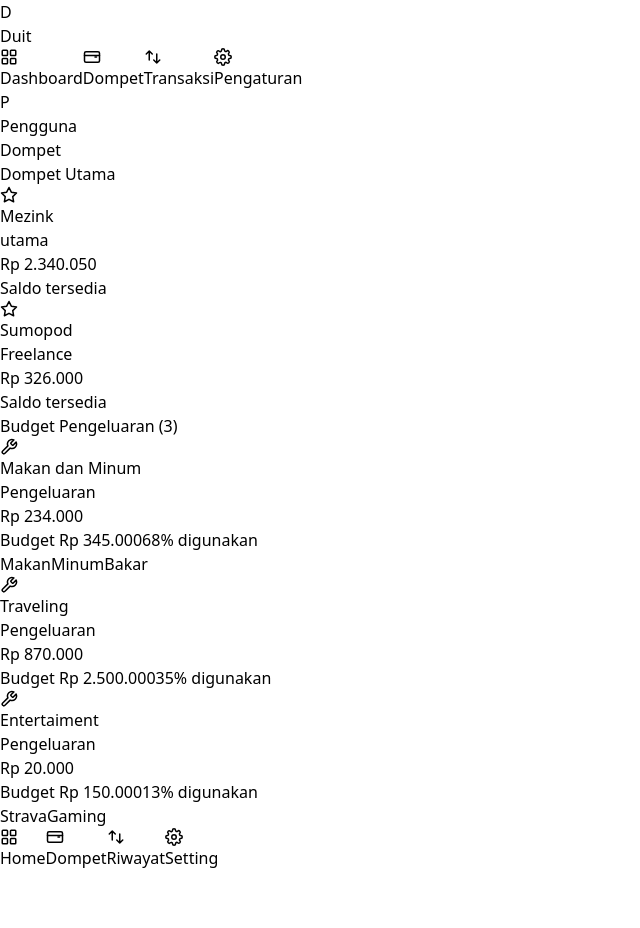
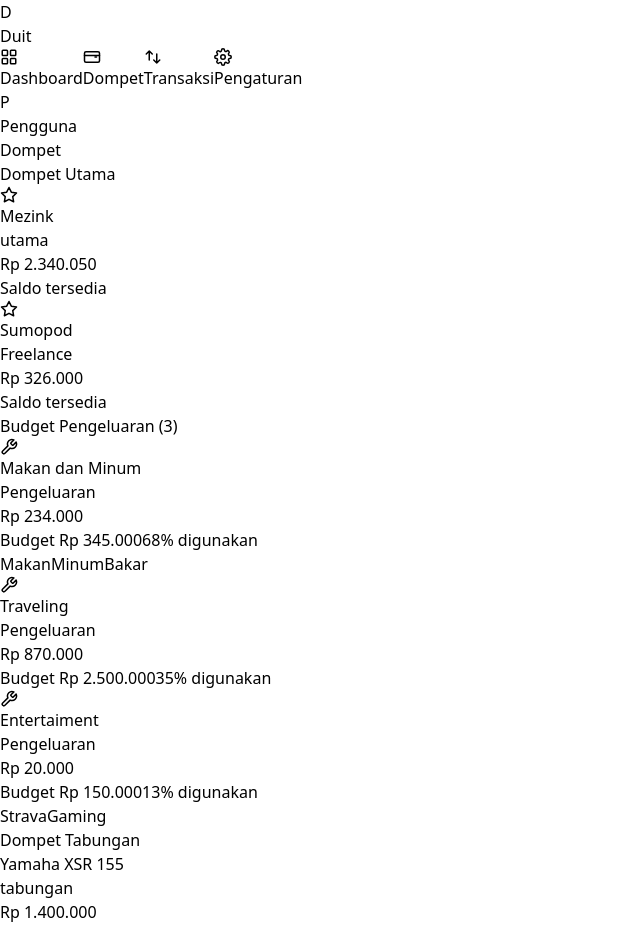
Before and after one commit to ramaaryasuta/fe-money-management, a React (Vite) app: page /dompet in a window 1280 px wide. Shown: the top 928 px of the page, without its empty margins (0-640 px from the left). Before the commit the page ends 870 px from the top, so only its background shows below. Built offline with nearby package versions, Linux system fonts and the light colour scheme.

Commit message:
feat (wallet) : add saving wallet

```diff
--- a/src/components/Card/WalletCard.tsx
+++ b/src/components/Card/WalletCard.tsx
@@ -1,4 +1,7 @@
 import React from "react";
+
+import { formatRupiah } from "../../utils/formatting";
+import { badgeStyles } from "../../utils/ui_helper";
 
 // ─── Types ────────────────────────────────────────────────────────────────────
 
@@ -10,18 +13,6 @@
     icon?: React.ReactNode;
     badgeColor?: "blue" | "orange" | "green" | "gray";
 }
-
-// ─── Helpers ──────────────────────────────────────────────────────────────────
-
-const formatRupiah = (amount: number): string =>
-    "Rp " + amount.toLocaleString("id-ID");
-
-const badgeStyles: Record<string, string> = {
-    blue: "bg-blue-50 text-blue-500",
-    orange: "bg-orange-50 text-orange-500",
-    green: "bg-green-50 text-green-500",
-    gray: "bg-gray-100 text-gray-500",
-};
 
 // ─── Default Icon ─────────────────────────────────────────────────────────────
 
--- /dev/null
+++ b/src/features/wallet/components/SavingWallet.tsx
@@ -0,0 +1,16 @@
+import SavingCard from "../../../components/Card/SavingCard"
+
+const SavingWallet = () => {
+    return (
+        <div>
+            <h1 className="text-md text-gray-400 font-medium mb-4">Dompet Tabungan</h1>
+            <div className="flex gap-3 overflow-x-auto scrollbar-hide">
+                <div className="w-10/12 md:w-6/12 lg:w-4/12 flex-shrink-0">
+                    <SavingCard name="Yamaha XSR 155" balance={1400000} target={10000000} badge="tabungan" />
+                </div>
+            </div>
+        </div>
+    )
+}
+
+export default SavingWallet
--- a/src/features/wallet/pages/WalletPage.tsx
+++ b/src/features/wallet/pages/WalletPage.tsx
@@ -1,11 +1,13 @@
 import BudgetWallet from "../components/BudgetWallet";
 import MainWallet from "../components/MainWallet";
+import SavingWallet from "../components/SavingWallet";
 
 const WalletPage = () => {
     return (
         <div className="px-6 py-6 space-y-6">
             <MainWallet />
             <BudgetWallet />
+            <SavingWallet />
         </div>
     )
 };
```
